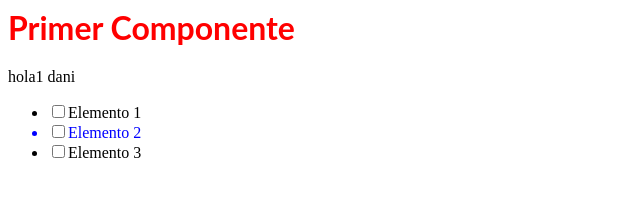
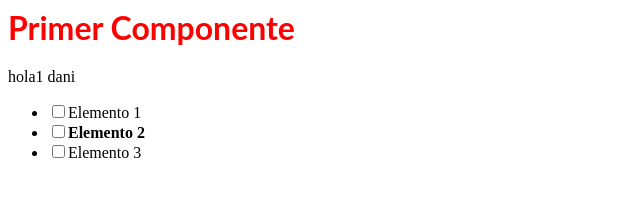
Before and after one commit to dfr13/react-DI, a React (Create React App) app: page / in a window 1280 px wide. Shown: the top 212 px of the page, without its empty margins (0-640 px from the left). Built offline with nearby package versions, Linux system fonts and the light colour scheme.

Commit message:
1 file modified

```diff
--- a/src/components/componente-lista.css
+++ b/src/components/componente-lista.css
@@ -1,3 +1,3 @@
 li.el-checked {
-  color: blue;
+  font-weight: bold;
 }
```
